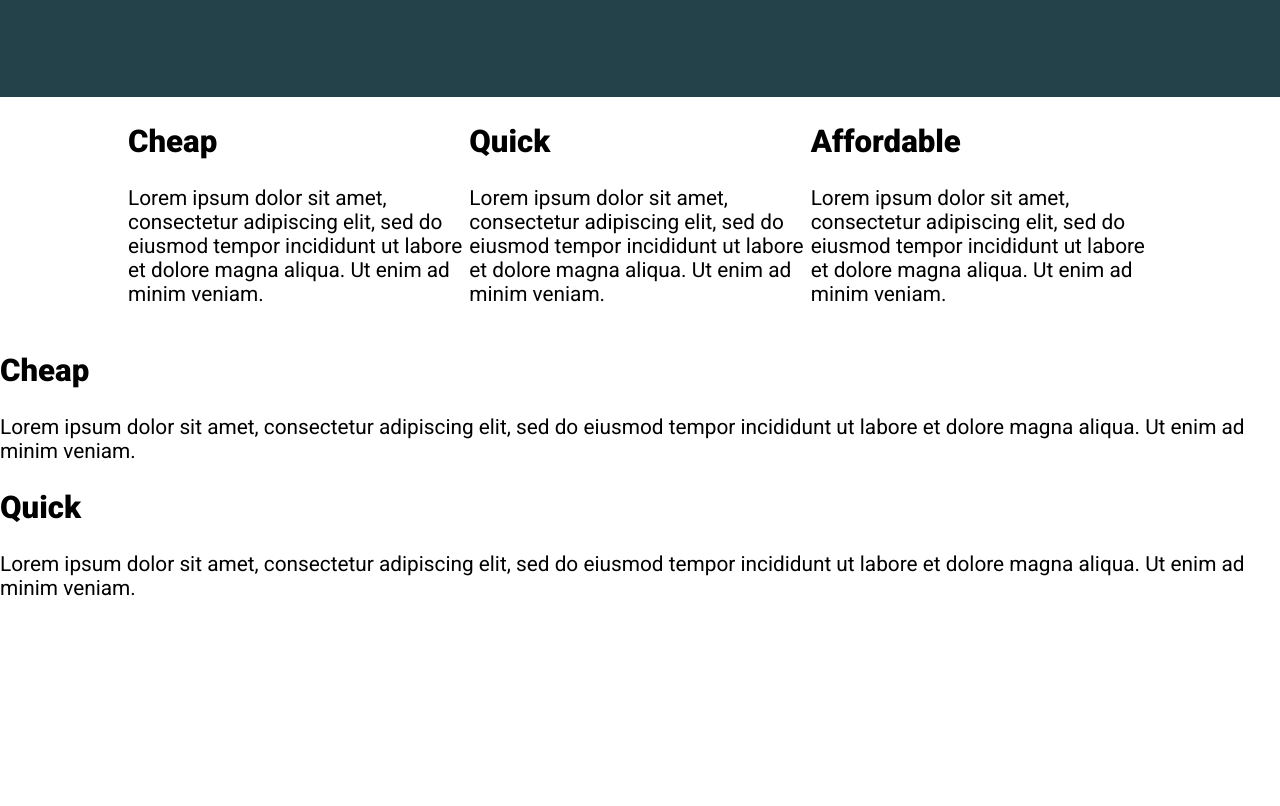
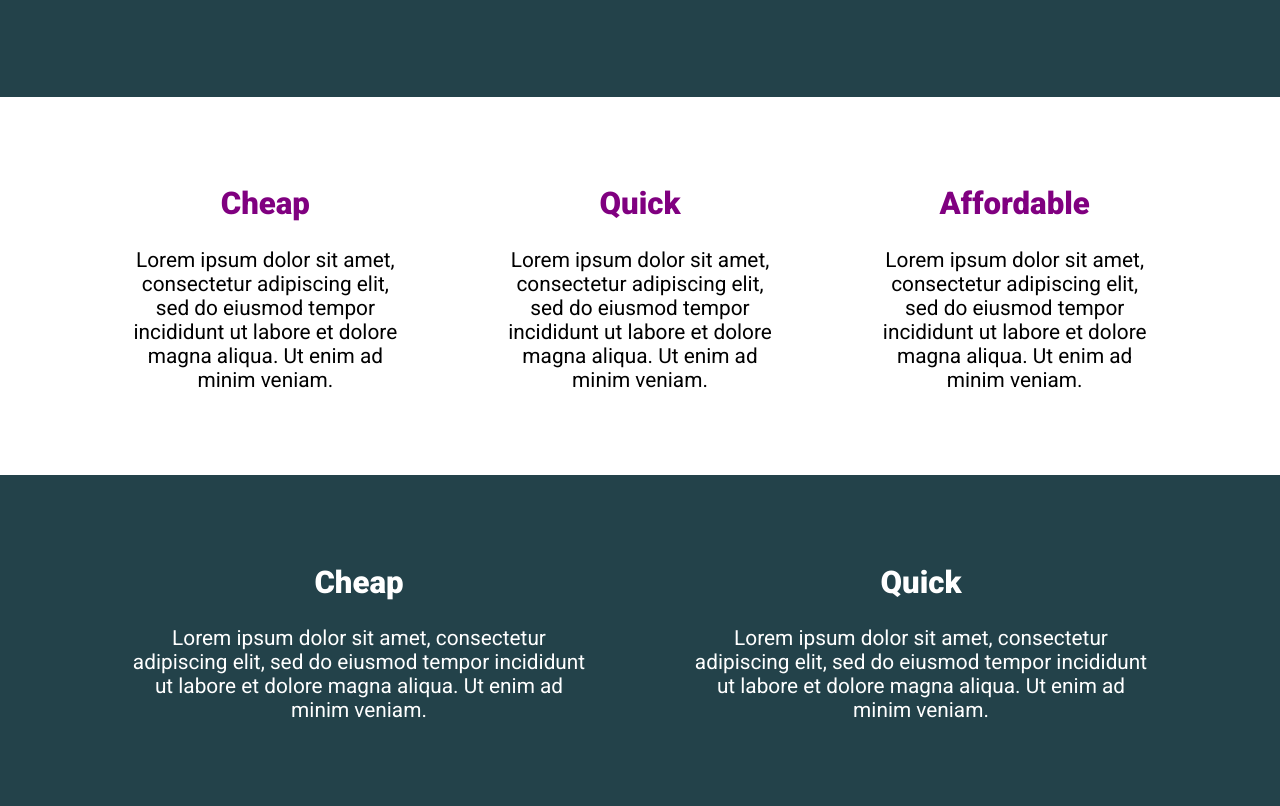
Before and after one commit to guanizorommel/Conquering-Responsive-Layout-by-Kevin-Powell, a plain HTML site: page 02-3 - challenge start/index.html in a window 1280 px wide. Shown: the part 471-1277 px from the top of the page. Before the commit the page ends 1092 px from the top, so only its background shows below. Drawn offline with Linux system fonts and the light colour scheme.

Commit message:
update
answer for challenge flex-box

```diff
--- a/02-3 - challenge start/index.html
+++ b/02-3 - challenge start/index.html
@@ -17,6 +17,8 @@
             </div>
         </div>
     </div>
+
+    <section class="three_col">
     <div class="container">
         <div class="row">
                 <div class="col">
@@ -33,8 +35,12 @@
                 </div>
             </div>
         </div>
+    </section>
 
 
+<section class="two_col">
+    <div class="container">
+        <div class="row">
             <div class="col">
                 <h2>Cheap</h2>
                 <p>Lorem ipsum dolor sit amet, consectetur adipiscing elit, sed do eiusmod tempor incididunt ut labore et dolore magna aliqua. Ut enim ad minim veniam.</p>
@@ -43,6 +49,9 @@
                 <h2>Quick</h2>
                 <p>Lorem ipsum dolor sit amet, consectetur adipiscing elit, sed do eiusmod tempor incididunt ut labore et dolore magna aliqua. Ut enim ad minim veniam.</p>
             </div>
+        </div>
+    </div>
+</section>
 
 
 </body>
--- a/02-3 - challenge start/style.css
+++ b/02-3 - challenge start/style.css
@@ -42,9 +42,21 @@ h1 {
 .row {
     /* display: flex => flex container */
     display: flex;
+    text-align: center;
 
     /* can't use yet */
     /* gap: 100px; */
+    padding: 3em 0em;
+    text-align: center;
+}
+
+    /*Gap for the columns*/
+.col + .col {
+    margin-left: 100px;
+}
+
+.row h2 {
+    color: #23424A;
 }
 
 .col {
@@ -81,3 +93,17 @@ h1 {
 .btn:focus {
     opacity: .75;
 }
+
+.three_col h2{
+    color: purple;
+
+}
+
+.two_col {
+    background-color: #23424A;
+    color: white;
+}
+
+.two_col h2 {
+    color: white;
+}
```
Lines whose indentation alone changed are shown as unchanged.
